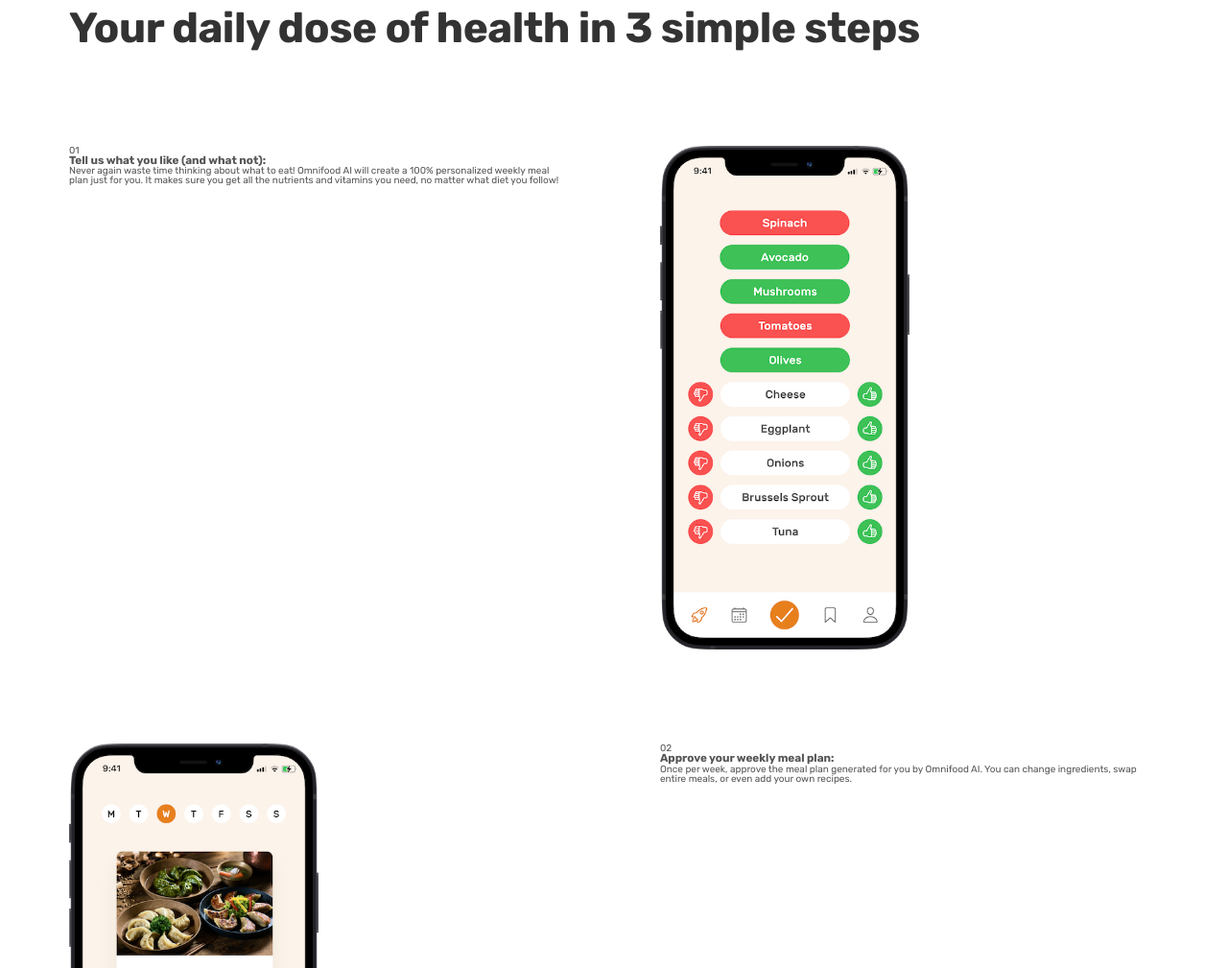
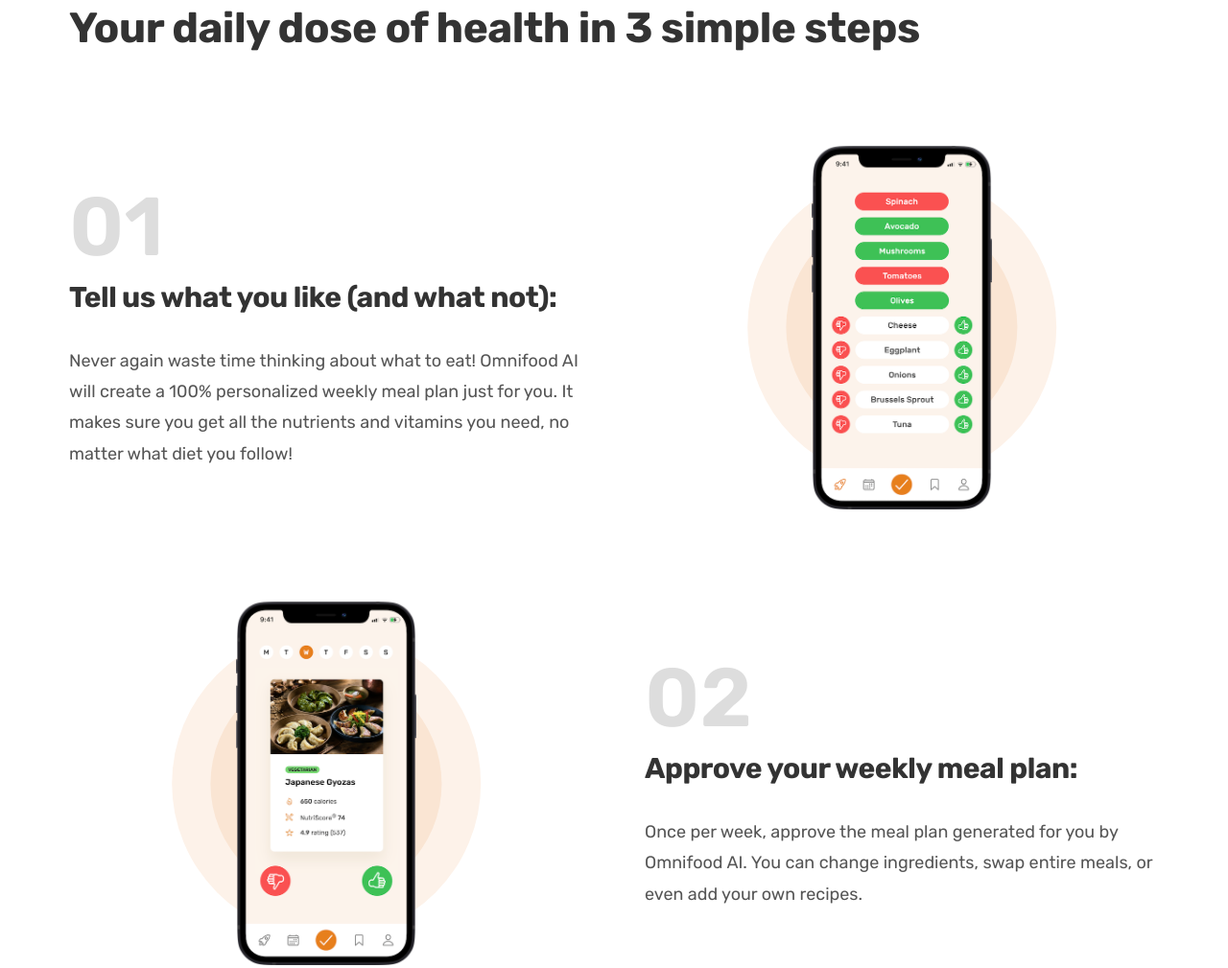
Before and after one commit to Oonie11/omniFood_Website, a plain HTML site: page index.html in a window 1280 px wide. Shown: the part 885-1894 px from the top of the page at 96% size. Drawn offline with Linux system fonts and the light colour scheme.

Commit message:
add how it works section part-2

```diff
--- /dev/null
+++ b/css/general.css
@@ -0,0 +1,197 @@
+/* ************************************************* */
+/* --------GUIDELINES SECTION------ */
+/* ************************************************* */
+
+/*----- DESIGN INGREDIENT FOR CONSISTENCY
+
+
+01 TYPOGRAPHY SYSTEM
+
+- Font sizes (px)
+10 / 12 / 14 / 16 / 18 / 20 / 24 / 30 / 36 / 44 / 52 / 62 / 74 / 86 / 98
+
+- Font weights
+    Default: 400
+    medium: 500
+    semi-bold: 600
+    bold: 700
+
+- Line heights
+Default: 1,
+small: 1.05,
+medium: 1.2
+paragraph default: 1.6
+
+Letter  Spacing:
+01: 0.5px
+02: 0.75px
+
+02 COLORS
+- Primary: #e67e22
+- Tints: #fdf2e9, #fae5d3
+- Shades:#cf711f
+- Accents:
+- Greys:
+#555
+#333
+--05 SHADOWS
+
+
+--06 BORDER-RADIUS
+  default- 9px
+
+--07 WHITE-SPACE
+
+
+
+- Spacing System (px)
+2 /4 / 8 / 12 / 16 / 24 / 32 / 48 / 64 / 80 / 96 / 128
+
+
+--------- */
+
+/* ************************************************* */
+/* --------INITIAL CSS SETUP SECTION------ */
+/* ************************************************* */
+
+/* Global reset, should be done on every project */
+* {
+  margin: 0;
+  padding: 0;
+  box-sizing: border-box;
+}
+html {
+  /* font-size: 10px; */
+  /* 10px / 16px = 0.625 = 62.5%  16px is default font size, while 10px is our preferred size.*/
+  /* Percentage of user's browser font-size setting */
+  font-size: 62.5%;
+}
+
+/* default styles for the website */
+body {
+  font-family: "Rubik", sans-serif;
+  font-weight: 400;
+  line-height: 1;
+  color: #555; /*here the 555 represents 55 55 55, since 2 digits are same you can just write 1 for each pair.*/
+}
+
+/* ************************************************* */
+/* --------GENREAL REUSABLE SECTION------ */
+/* ************************************************* */
+.container {
+  /* 1140px */
+  max-width: 120rem;
+  padding: 0 3.2rem;
+  /* 0 margin on top/bottom and auto leaves equal space on left and right making the item look centered */
+  margin: 0 auto;
+}
+
+/* creating a reusable grid */
+.grid {
+  display: grid;
+  column-gap: 6.4rem;
+  row-gap: 9.6rem;
+}
+/* custom template for 2 columns */
+.grid--2cols {
+  grid-template-columns: repeat(2, 1fr);
+}
+
+/* custom grid template for 3 columns */
+.grid--3cols {
+  grid-template-columns: repeat(4, 1fr);
+}
+
+/* custom grid template for 4 columns */
+.grid--4cols {
+  grid-template-columns: repeat(4, 1fr);
+}
+
+.grid-center-v {
+  align-items: center;
+}
+
+/* this is a link so we style the psuedoclasses and not the actual element, thumb-rule follow the sequence below. */
+.btn:link,
+.btn:visited {
+  /* setting display to inline-block for vertical margin and padding to work */
+  display: inline-block;
+
+  text-decoration: none;
+  font-size: 2rem;
+  font-weight: 600;
+
+  /* set horizontal padding double of vertical padding */
+  padding: 1.6rem 3.2rem;
+  border-radius: 9px;
+
+  /* put transition on original state */
+  transition: background-color 0.3s;
+}
+
+.btn--full:link,
+.btn--full:visited {
+  background-color: #e67e22;
+  color: #fff;
+}
+
+.btn--full:hover,
+.btn--full:active {
+  background-color: #cf711f;
+}
+
+.btn--outline:link,
+.btn--outline:visited {
+  background-color: #fff;
+  color: #555;
+}
+
+.btn--outline:hover,
+.btn--outline:active {
+  background-color: #fdf2e9;
+
+  /* border: 3px solid #fff; */
+
+  /* trick to add border inside */
+  box-shadow: inset 0 0 0 3px #fff;
+}
+
+.heading-primary,
+.heading-secondary,
+.heading-tertiary {
+  font-weight: 700;
+  color: #333;
+  letter-spacing: -0.5px;
+}
+
+.heading-primary {
+  font-size: 5.2rem;
+  line-height: 1.05;
+
+  margin-bottom: 3.2rem;
+}
+
+.heading-secondary {
+  font-size: 4.4rem;
+  line-height: 1.2;
+  margin-bottom: 9.6rem;
+}
+.heading-tertiary {
+  font-size: 3rem;
+  line-height: 1.2;
+  margin-bottom: 3.2rem;
+}
+
+.subheading {
+  display: block;
+  font-size: 1.6rem;
+  font-weight: 500;
+  color: #cf711f;
+  text-transform: uppercase;
+  margin-bottom: 1.6rem;
+  letter-spacing: 0.75px;
+}
+.margin-right-sm {
+  /* helper class created to add margin of right side to any element */
+  margin-right: 1.6rem !important;
+}
--- a/css/style.css
+++ b/css/style.css
@@ -1,190 +1,3 @@
-/* ************************************************* */
-/* --------GUIDELINES SECTION------ */
-/* ************************************************* */
-
-/*----- DESIGN INGREDIENT FOR CONSISTENCY
-
-
-01 TYPOGRAPHY SYSTEM
-
-- Font sizes (px)
-10 / 12 / 14 / 16 / 18 / 20 / 24 / 30 / 36 / 44 / 52 / 62 / 74 / 86 / 98
-
-- Font weights
-    Default: 400
-    medium: 500
-    semi-bold: 600
-    bold: 700
-
-- Line heights
-Default: 1,
-small: 1.05,
-medium: 1.2
-paragraph default: 1.6
-
-Letter  Spacing:
-01: 0.5px
-02: 0.75px
-
-02 COLORS
-- Primary: #e67e22
-- Tints: ##fdf2e9
-- Shades:#cf711f
-- Accents:
-- Greys:
-#555
-#333
---05 SHADOWS
-
-
---06 BORDER-RADIUS
-  default- 9px
-
---07 WHITE-SPACE
-
-
-
-- Spacing System (px)
-2 /4 / 8 / 12 / 16 / 24 / 32 / 48 / 64 / 80 / 96 / 128
-
-
---------- */
-
-/* ************************************************* */
-/* --------INITIAL CSS SETUP SECTION------ */
-/* ************************************************* */
-
-/* Global reset, should be done on every project */
-* {
-  margin: 0;
-  padding: 0;
-  box-sizing: border-box;
-}
-html {
-  /* font-size: 10px; */
-  /* 10px / 16px = 0.625 = 62.5%  16px is default font size, while 10px is our preferred size.*/
-  /* Percentage of user's browser font-size setting */
-  font-size: 62.5%;
-}
-
-/* default styles for the website */
-body {
-  font-family: "Rubik", sans-serif;
-  font-weight: 400;
-  line-height: 1;
-  color: #555; /*here the 555 represents 55 55 55, since 2 digits are same you can just write 1 for each pair.*/
-}
-
-/* ************************************************* */
-/* --------GENREAL REUSABLE SECTION------ */
-/* ************************************************* */
-.container {
-  /* 1140px */
-  max-width: 120rem;
-  padding: 0 3.2rem;
-  /* 0 margin on top/bottom and auto leaves equal space on left and right making the item look centered */
-  margin: 0 auto;
-}
-
-/* creating a reusable grid */
-.grid {
-  display: grid;
-  gap: 9.6rem;
-}
-/* custom template for 2 columns */
-.grid--2cols {
-  grid-template-columns: repeat(2, 1fr);
-}
-
-/* custom grid template for 3 columns */
-.grid--3cols {
-  grid-template-columns: repeat(4, 1fr);
-}
-
-/* custom grid template for 4 columns */
-.grid--4cols {
-  grid-template-columns: repeat(4, 1fr);
-}
-
-/* this is a link so we style the psuedoclasses and not the actual element, thumb-rule follow the sequence below. */
-.btn:link,
-.btn:visited {
-  /* setting display to inline-block for vertical margin and padding to work */
-  display: inline-block;
-
-  text-decoration: none;
-  font-size: 2rem;
-  font-weight: 600;
-
-  /* set horizontal padding double of vertical padding */
-  padding: 1.6rem 3.2rem;
-  border-radius: 9px;
-
-  /* put transition on original state */
-  transition: background-color 0.3s;
-}
-
-.btn--full:link,
-.btn--full:visited {
-  background-color: #e67e22;
-  color: #fff;
-}
-
-.btn--full:hover,
-.btn--full:active {
-  background-color: #cf711f;
-}
-
-.btn--outline:link,
-.btn--outline:visited {
-  background-color: #fff;
-  color: #555;
-}
-
-.btn--outline:hover,
-.btn--outline:active {
-  background-color: #fdf2e9;
-
-  /* border: 3px solid #fff; */
-
-  /* trick to add border inside */
-  box-shadow: inset 0 0 0 3px #fff;
-}
-
-.heading-primary,
-.heading-secondary {
-  font-weight: 700;
-  color: #333;
-  letter-spacing: -0.5px;
-}
-
-.heading-primary {
-  font-size: 5.2rem;
-  line-height: 1.05;
-
-  margin-bottom: 3.2rem;
-}
-
-.heading-secondary {
-  font-size: 4.4rem;
-  line-height: 1.2;
-  margin-bottom: 9.6rem;
-}
-
-.subheading {
-  display: block;
-  font-size: 1.6rem;
-  font-weight: 500;
-  color: #cf711f;
-  text-transform: uppercase;
-  margin-bottom: 1.6rem;
-  letter-spacing: 0.75px;
-}
-.margin-right-sm {
-  /* helper class created to add margin of right side to any element */
-  margin-right: 1.6rem !important;
-}
-
 /* ************************************************* */
 /* --------HEADER SECTION------ */
 /* ************************************************* */
@@ -324,6 +137,60 @@ body {
   padding: 9.6rem 0;
 }
 
+.step-number {
+  font-size: 8.6rem;
+  font-weight: 600;
+  color: #ddd;
+  margin-bottom: 1.2rem;
+}
+
+.step-description {
+  font-size: 1.8rem;
+  line-height: 1.8;
+}
+
+.step-img-box {
+  display: flex;
+  justify-content: center;
+  align-items: center;
+  /* setting position to relative on parent so the absolute postition can work on child */
+  position: relative;
+}
+
+/* we can only use psuedo element (::before) once for an element */
+/* so we will use ::after for the other circle. */
+
+.step-img-box::before,
+.step-img-box::after {
+  content: "";
+  display: block;
+
+  /* setting height would not work so we are using padding bottom */
+  /* to make a perfect square */
+
+  /* 60% of parents width */
+
+  position: absolute;
+  top: 50%;
+  left: 50%;
+  transform: translate(-50%, -50%);
+  border-radius: 50%;
+}
+
+.step-img-box::before {
+  width: 60%;
+  padding-bottom: 60%;
+  background-color: #fdf2e9;
+  z-index: -1;
+}
+
+.step-img-box::after {
+  width: 45%;
+  padding-bottom: 45%;
+  background-color: #fae5d3;
+  z-index: -1;
+}
+
 .step-img {
-  width: 50%;
+  width: 35%;
 }
--- a/index.html
+++ b/index.html
@@ -10,7 +10,9 @@
       href="https://fonts.googleapis.com/css2?family=Rubik:wght@400;500;600;700&display=swap"
       rel="stylesheet"
     />
+    <link rel="stylesheet" href="./css/general.css" />
     <link rel="stylesheet" href="./css/style.css" />
+
     <title>Omni-Food</title>
   </head>
   <body>
@@ -95,7 +97,7 @@
             Your daily dose of health in 3 simple steps
           </h2>
         </div>
-        <div class="container grid grid--2cols">
+        <div class="container grid grid--2cols grid-center-v">
           <!-- STEP 01 -->
           <div class="step-text-box">
             <p class="step-number">01</p>
```
